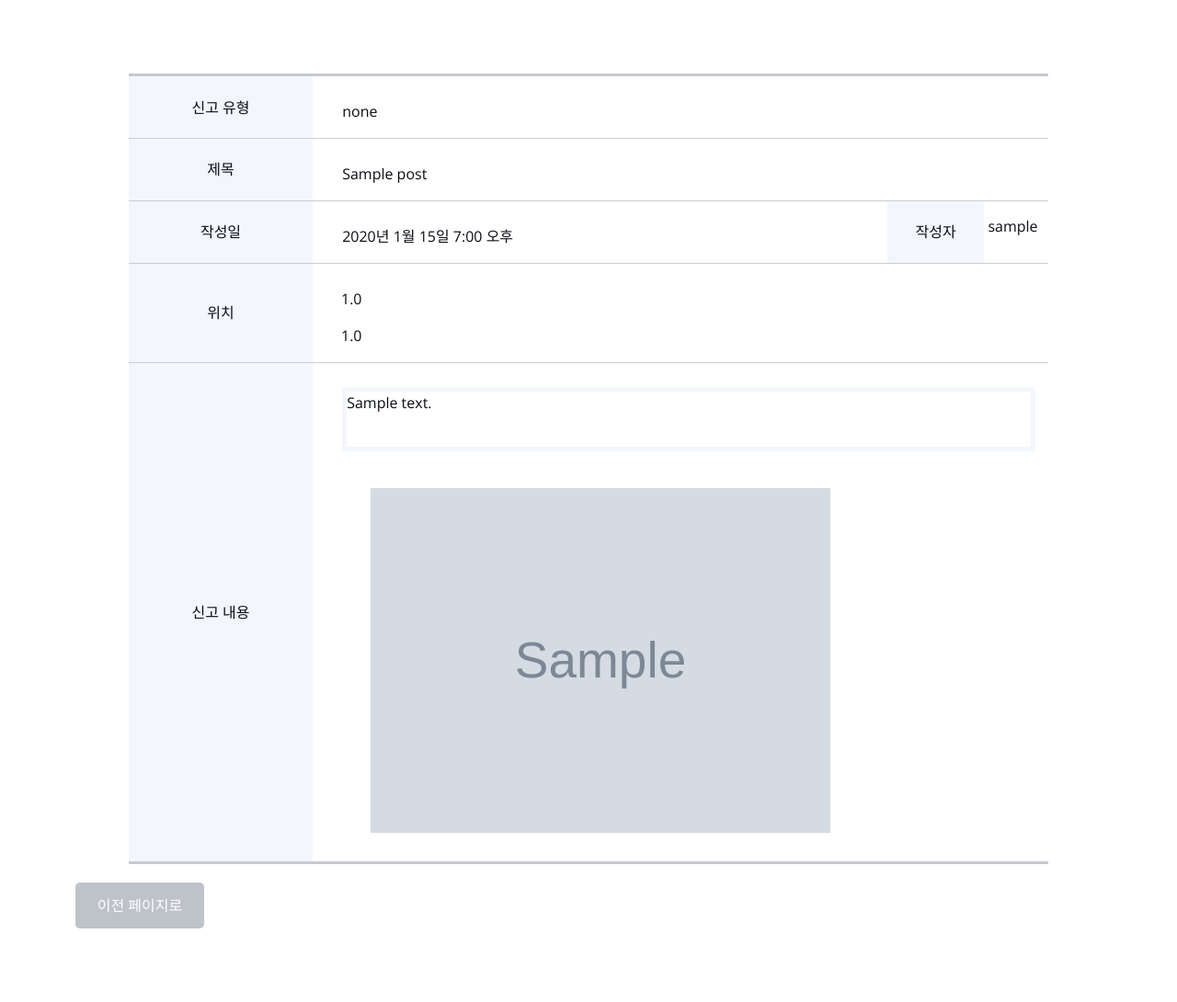
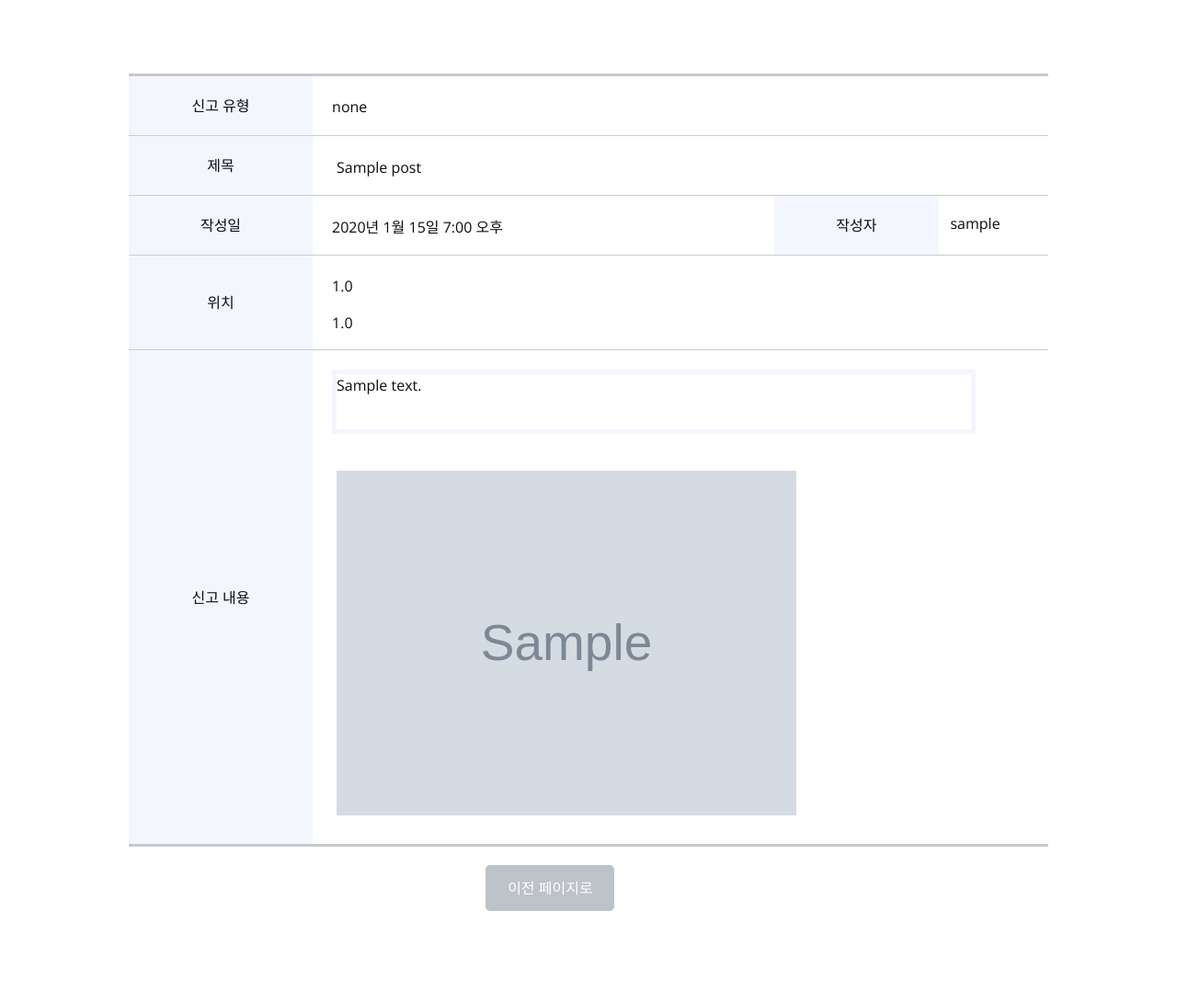
Before and after one commit to alfkalfk1234/BBUMAS_Aivle_3rd, a Django app: page /post/1 in a window 1280 px wide. Shown: the part 164-1254 px from the top of the page at 92% size. After the commit the page ends 1155 px from the top, so only its background shows below. Run offline with Django 4.2, Linux system fonts and the light colour scheme; tables that the repository leaves empty hold one stand-in row (values such as "Sample post"); grey boxes marked "Sample" are stand-in pictures; some libraries are stand-ins or nearby versions.

Commit message:
post_detail.html css 수정

```diff
--- a/post/templates/post/post_detail.html
+++ b/post/templates/post/post_detail.html
@@ -117,7 +117,7 @@
             <table id="bd-table">
                 <tr style="border-bottom: 1px solid #ccc;">
                     <td style="background-color: #f3f6fc; padding: 20px; text-align: center;">신고 유형</td>
-                    <td style="float:left; margin-left: 5%; margin-top: 4%;">
+                    <td style="float:left; margin-left: 4%; margin-top: 4%;">
                         <p>{{post.report_type}}</p>
                     </td>
                 </tr>
@@ -133,14 +133,14 @@
 
                 <tr style="border-bottom: 1px solid #ccc;">
                     <td style="background-color: #f3f6fc; padding: 20px; text-align: center;">작성일</td>
-                    <td><p style="text-align: left; margin-left: 5%; margin-top: 4%; width:40%;">{{post.created_at}}</p></td>
+                    <td style="width: 10%;"><p style="text-align: left; margin-left: 4%; margin-top: 4%;">{{post.created_at}}</p></td>
                     <td style="background-color:#f3f6fc; padding: 20px; text-align: center;">작성자</td>
-                    <td><p style="text-align: left; margin-left: 5%; margin-top: 4%;">{{post.author}}</p></td>
+                    <td><p style="text-align: left; margin-left: 10%; margin-top: 11%;">{{post.author}}</p></td>
                 </tr>
 
                 <tr style="border-bottom: 1px solid #ccc;">
                     <td style="background-color:#f3f6fc; text-align: center;">위치</td>
-                    <td style="float:left; margin-left: 30px; margin-top: 4%;">
+                    <td style="float:left; margin-left: 4%; margin-top: 4%;">
                         <p>{{post.post_latitude}}</p>
                         <p>{{post.post_longitude}}</p>
                     </td>
@@ -149,12 +149,12 @@
                 <tr style="border-bottom: 1px solid #ccc;">
                     <td rowspan="2" style="background-color:#f3f6fc; padding: 50px; text-align:center;">신고 내용</td>
                     <td>
-                        <p style="text-align: left; margin-left: 5%; margin-top: 4%; width: 121%;
+                        <p style="text-align: left; margin-left: 4%; margin-top: 4%; width: 140%;
                         height: 70px;
                         border: 5px solid #f3f6fc;">{{post.post_content}}</p>
                         <br>
                         {% if post.post_image %}
-                            <img src="{{post.post_image.url}}" alt="Post image" style="width: 500px; height: auto; margin-bottom: 30px;">
+                            <img src="{{post.post_image.url}}" alt="Post image" style="width: 500px; height: auto; margin-bottom: 30px; margin-left: 5%;">
                             <br>
                         {% else %}
                             <p>No image uploaded for this post</p>
@@ -163,7 +163,7 @@
                 </tr>
             </table>
             <div class="btn-back">
-              <button type="button" class="btn-btn" onclick="location.href='/post';" style="color:white;">이전 페이지로</button>
+              <button type="button" class="btn-btn" onclick="location.href='/post';" style="color:white; margin-left:40%;">이전 페이지로</button>
               {% if request.user == post.author %}
                 <button type="button" class="btn-btn" onclick="confirmDelete({{ post.id }})" style="color:white;">게시물 삭제</button>
               {% elif user.is_authenticated and user.is_staff %}
```
